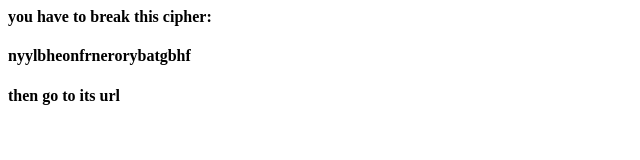
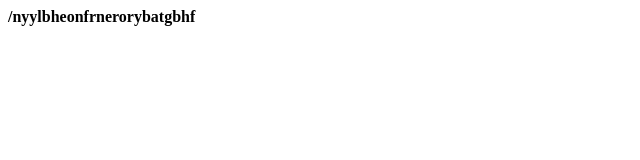
Before and after one commit to jackfischer/itai-scavenger-hunt, a plain HTML site: page cipher.html in a window 1280 px wide. Shown: the whole page, without its empty margins (0-640 px from the left). Drawn offline with Linux system fonts and the light colour scheme.

Commit message:
Make more cryptic

```diff
--- a/cipher.html
+++ b/cipher.html
@@ -3,8 +3,6 @@
     <title>me irl</title>
 </head>
 <body>
-    <h4>you have to break this cipher:</h4>
-    <h4>nyylbheonfrnerorybatgbhf</h4>
-    <h4>then go to its url</h4>
+    <h4>/nyylbheonfrnerorybatgbhf</h4>
 </body>
 </html>
```
